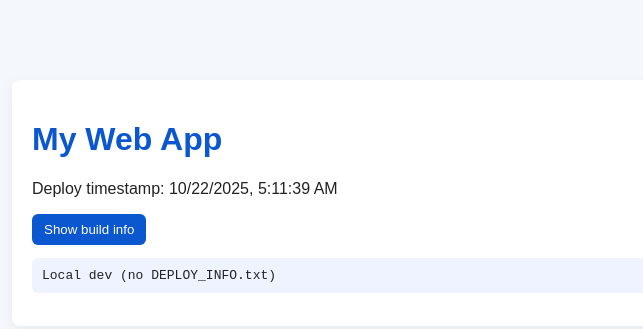
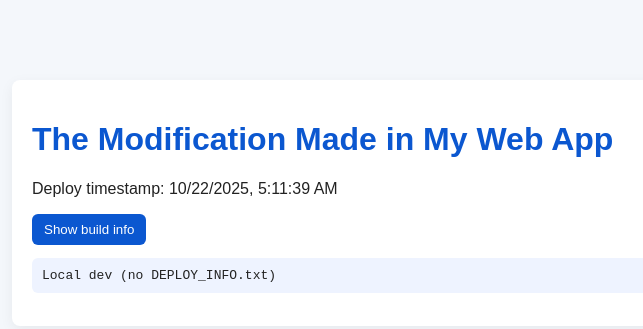
Before and after one commit to zzAzuka/Week8_Jenkins, a plain HTML site: page index.html in a window 1280 px wide. Shown: the whole page, without its empty margins (258-901 px from the left). Drawn offline with Linux system fonts and the light colour scheme; no server answers.

Commit message:
Made Local Modification

```diff
--- a/index.html
+++ b/index.html
@@ -7,7 +7,7 @@
 </head>
 <body>
   <div class="container">
-    <h1 id="title">My Web App</h1>
+    <h1 id="title">The Modification Made in My Web App</h1>
     <p id="desc">Deploy timestamp: <span id="ts">unknown</span></p>
     <button id="whoami">Show build info</button>
     <pre id="info"></pre>
```
